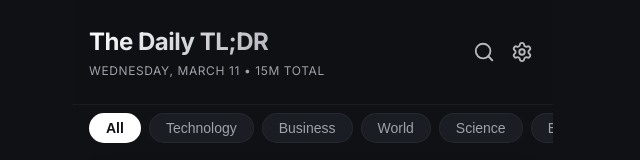
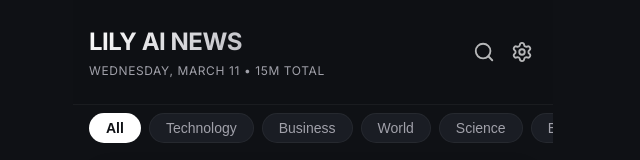
Before and after one commit to sikunXchan/news_application, a React (Vite) app: page / in a window 1280 px wide. Shown: the top 160 px of the page, without its empty margins (327-967 px from the left). Built offline with nearby package versions, Linux system fonts and the light colour scheme.

Commit message:
Update App.jsx

```diff
--- a/src/App.jsx
+++ b/src/App.jsx
@@ -99,7 +99,7 @@ const App = () => {
     <div className="app-container">
       <header className="header">
         <div className="header-branding">
-          <h1 className="header-title">The Daily TL;DR</h1>
+          <h1 className="header-title">LILY AI NEWS</h1>
           <span className="header-date">{currentDate} • {totalReadTime}m total</span>
         </div>
         <div className="header-actions">
```
